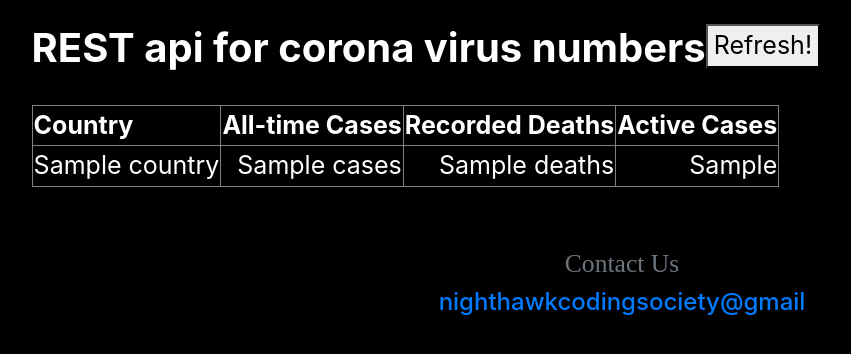
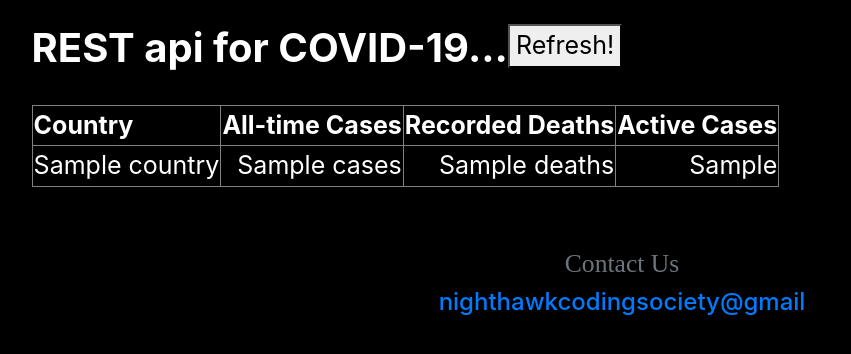
Before and after one commit to nighthawkcoders/spring-idea, a Spring app: template src/main/resources/templates/starters/corona.html in a window 1280 px wide. Shown: the part 95-449 px from the top of the page, without its empty margins (18-869 px from the left). Run offline with Thymeleaf, Linux system fonts and the light colour scheme; the template is opened without the code that fills it: most values are stand-ins (such as "Sample title", 1, 10 or a date in 2020); data that the repository does not hold is empty.

Commit message:
Formatting for REST api

```diff
--- a/src/main/resources/templates/starters/corona.html
+++ b/src/main/resources/templates/starters/corona.html
@@ -9,7 +9,7 @@
 <div class="contact" style="height: 35vh;">
     <div class="contact" style="height: 35vh;">
         <div class="row justify-content-left" style="margin: 2%;">
-            <h1><strong>REST api for corona virus numbers</strong></h1>
+            <h1><strong>REST api for COVID-19...</strong></h1>
             <form action="/corona" method="GET" id="coronaForm">
                 <button>Refresh!</button>
             </form>
```
